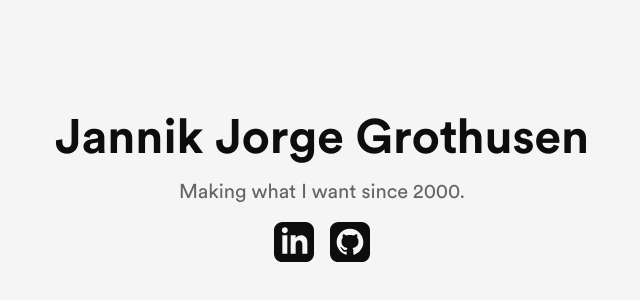
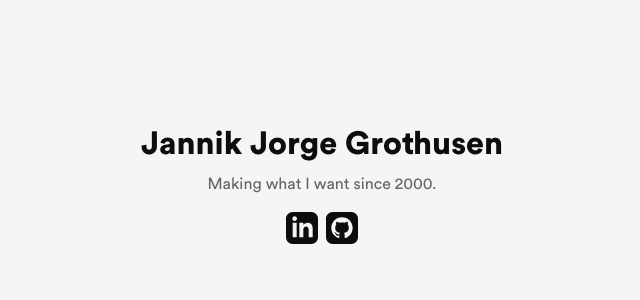
Before and after one commit to J4nn1K/personal-website, a Next.js app: page / in a window 1280 px wide. Shown: the part 212-512 px from the top of the page, without its empty margins (318-958 px from the left). Built offline with nearby package versions, Linux system fonts and the light colour scheme.

Commit message:
Add and use new font sizes

```diff
--- a/pages/index.js
+++ b/pages/index.js
@@ -15,14 +15,16 @@
         <div className="bg-gray-100 dark:bg-gray-900 h-s>reen p-4 min-h-screen flex flex-col">
           <div className="flex flex-1 text-center items-center justify-center">
             <div className="flex flex-col items-center">
-              <h1 className="text-gray-900 dark:text-gray-100 text-5xl font-bold">Jannik Jorge Grothusen</h1>
-              <p className="py-4 text-gray-600 dark:text-gray-400 text-xl font-normal">Making what I want since 2000.</p>
-              <div className="flex space-x-4">
+              <h1 className="text-gray-900 dark:text-gray-100 text-xl font-black">Jannik Jorge Grothusen</h1>
+              <p className="text-gray-600 dark:text-gray-400 text-base font-normal py-1">
+                Making what I want since 2000.
+              </p>
+              <div className="flex space-x-2 py-3">
                 <a href="https://www.linkedin.com/in/jannikjorgegrothusen/" target="_blank" rel="noreferrer" className="text-gray-900 dark:text-gray-100">
-                  <svg xmlns="http://www.w3.org/2000/svg" className="h-10 w-10" viewBox="0 0 24 24" fill="currentColor"><path d="M19 0h-14c-2.761 0-5 2.239-5 5v14c0 2.761 2.239 5 5 5h14c2.762 0 5-2.239 5-5v-14c0-2.761-2.238-5-5-5zm-11 19h-3v-11h3v11zm-1.5-12.268c-.966 0-1.75-.79-1.75-1.764s.784-1.764 1.75-1.764 1.75.79 1.75 1.764-.783 1.764-1.75 1.764zm13.5 12.268h-3v-5.604c0-3.368-4-3.113-4 0v5.604h-3v-11h3v1.765c1.396-2.586 7-2.777 7 2.476v6.759z" /></svg>
+                  <svg xmlns="http://www.w3.org/2000/svg" className="h-8 w-8" viewBox="0 0 24 24" fill="currentColor"><path d="M19 0h-14c-2.761 0-5 2.239-5 5v14c0 2.761 2.239 5 5 5h14c2.762 0 5-2.239 5-5v-14c0-2.761-2.238-5-5-5zm-11 19h-3v-11h3v11zm-1.5-12.268c-.966 0-1.75-.79-1.75-1.764s.784-1.764 1.75-1.764 1.75.79 1.75 1.764-.783 1.764-1.75 1.764zm13.5 12.268h-3v-5.604c0-3.368-4-3.113-4 0v5.604h-3v-11h3v1.765c1.396-2.586 7-2.777 7 2.476v6.759z" /></svg>
                 </a>
                 <a href="https://github.com/J4nn1K/" target="_blank" rel="noreferrer" className="text-gray-900 dark:text-gray-100">
-                  <svg xmlns="http://www.w3.org/2000/svg" className="h-10 w-10" viewBox="0 0 24 24" fill="currentColor"><path d="M19 0h-14c-2.761 0-5 2.239-5 5v14c0 2.761 2.239 5 5 5h14c2.762 0 5-2.239 5-5v-14c0-2.761-2.238-5-5-5zm-4.466 19.59c-.405.078-.534-.171-.534-.384v-2.195c0-.747-.262-1.233-.55-1.481 1.782-.198 3.654-.875 3.654-3.947 0-.874-.312-1.588-.823-2.147.082-.202.356-1.016-.079-2.117 0 0-.671-.215-2.198.82-.64-.18-1.324-.267-2.004-.271-.68.003-1.364.091-2.003.269-1.528-1.035-2.2-.82-2.2-.82-.434 1.102-.16 1.915-.077 2.118-.512.56-.824 1.273-.824 2.147 0 3.064 1.867 3.751 3.645 3.954-.229.2-.436.552-.508 1.07-.457.204-1.614.557-2.328-.666 0 0-.423-.768-1.227-.825 0 0-.78-.01-.055.487 0 0 .525.246.889 1.17 0 0 .463 1.428 2.688.944v1.489c0 .211-.129.459-.528.385-3.18-1.057-5.472-4.056-5.472-7.59 0-4.419 3.582-8 8-8s8 3.581 8 8c0 3.533-2.289 6.531-5.466 7.59z" /></svg>
+                  <svg xmlns="http://www.w3.org/2000/svg" className="h-8 w-8" viewBox="0 0 24 24" fill="currentColor"><path d="M19 0h-14c-2.761 0-5 2.239-5 5v14c0 2.761 2.239 5 5 5h14c2.762 0 5-2.239 5-5v-14c0-2.761-2.238-5-5-5zm-4.466 19.59c-.405.078-.534-.171-.534-.384v-2.195c0-.747-.262-1.233-.55-1.481 1.782-.198 3.654-.875 3.654-3.947 0-.874-.312-1.588-.823-2.147.082-.202.356-1.016-.079-2.117 0 0-.671-.215-2.198.82-.64-.18-1.324-.267-2.004-.271-.68.003-1.364.091-2.003.269-1.528-1.035-2.2-.82-2.2-.82-.434 1.102-.16 1.915-.077 2.118-.512.56-.824 1.273-.824 2.147 0 3.064 1.867 3.751 3.645 3.954-.229.2-.436.552-.508 1.07-.457.204-1.614.557-2.328-.666 0 0-.423-.768-1.227-.825 0 0-.78-.01-.055.487 0 0 .525.246.889 1.17 0 0 .463 1.428 2.688.944v1.489c0 .211-.129.459-.528.385-3.18-1.057-5.472-4.056-5.472-7.59 0-4.419 3.582-8 8-8s8 3.581 8 8c0 3.533-2.289 6.531-5.466 7.59z" /></svg>
                 </a>
               </div>
             </div>
--- a/tailwind.config.js
+++ b/tailwind.config.js
@@ -1,3 +1,4 @@
+const { fontSize } = require('tailwindcss/defaultTheme')
 const defaultTheme = require('tailwindcss/defaultTheme')
 
 module.exports = {
@@ -22,6 +23,12 @@
         800: '#2A2A2A',
         900: '#0D0D0D',
       }
+    },
+    fontSize: {
+      'base': '1rem',
+      'lg': '1.5rem',
+      'xl': '2rem',
+      '2xl': '3rem',
     }
   },
   plugins: [
```
